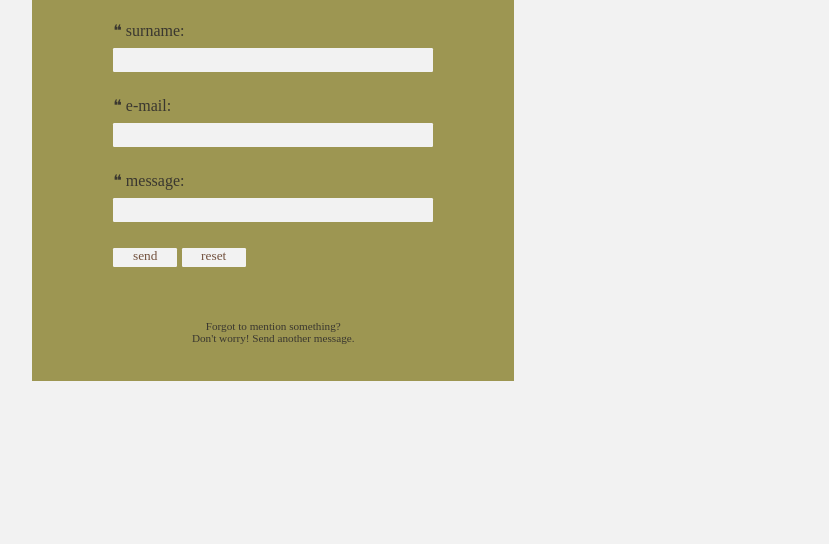
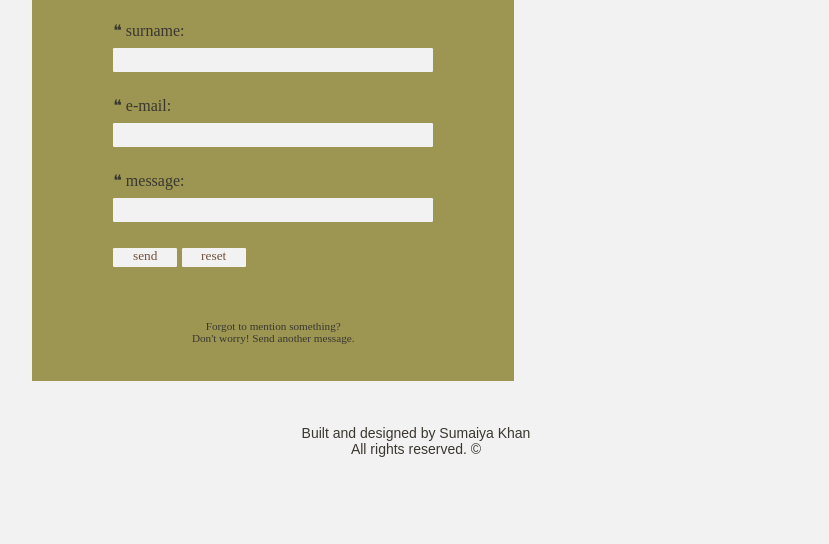
Before and after one commit to khan-sumaiya/project-portfolio, a plain HTML site: page conversation.html in a window 1280 px wide. Shown: the part 219-763 px from the top of the page, without its empty margins (224-1053 px from the left). Drawn offline with Linux system fonts and the light colour scheme; a web font is replaced by a local one.

Commit message:
add footer same to footer in index.html

```diff
--- a/conversation.html
+++ b/conversation.html
@@ -37,6 +37,13 @@
             <img src="./images/conversation-img.jpg" alt="Illustration by Jiwoon Pak - 2 girls in a field">
             <span class="illustration-credits">Illustration by Jiwoon Pak </span>
         </div>
+    </div>
+    <footer>
+        <p>Built and designed by Sumaiya Khan
+            <br>
+            All rights reserved. &copy;
+        </p>
+    </footer>
 </body>
 
 </html>
```
Also changed, not shown: index.html (+1 -0 lines).
